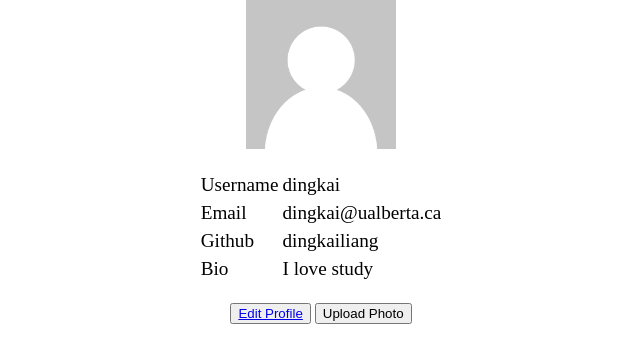
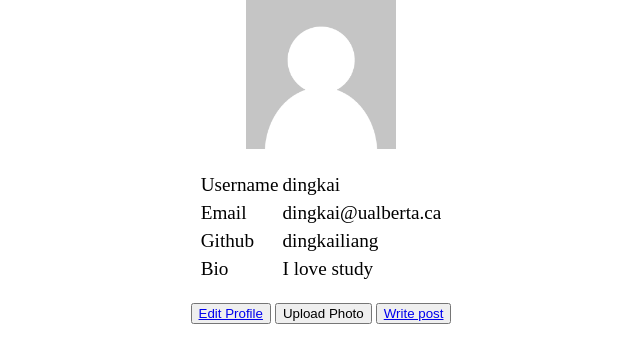
Before and after one commit to Web-Applications-and-Architect-Group/cmput404-project, a Django app: page /profile/ in a window 1280 px wide. Shown: the part 65-428 px from the top of the page, without its empty margins (319-959 px from the left). Run offline with Django 3.2, Linux system fonts and the light colour scheme; a user stored in the database is signed in; data comes from the database, SQL or seed files in the repository.

Commit message:
implemented create new post method

```diff
--- a/cmput404_project/models.py
+++ b/cmput404_project/models.py
@@ -1,6 +1,8 @@
 from django.db import models
 from django.utils.encoding import python_2_unicode_compatible
 from django.contrib.auth.models import User
+import datetime
+from django.utils import timezone
 
 @python_2_unicode_compatible
 class Profile(models.Model):
@@ -20,8 +22,13 @@ class Profile(models.Model):
 class Post(models.Model):
     author = models.ForeignKey(User, on_delete=models.CASCADE)
     post_text = models.CharField(max_length=200)
-    pub_date = models.DateField('date published')
+    pub_datetime = models.DateTimeField('date published')
 	# votes = models.IntegerField(default=0)
+
+    @classmethod
+    def create(cls, user, post_text):
+        new_post = cls(author=user, post_text=post_text, pub_datetime=timezone.now() )
+        return new_post
 
     def __str__(self):
         return self.post_text
--- a/cmput404_project/templates/profile/profile.html
+++ b/cmput404_project/templates/profile/profile.html
@@ -44,5 +44,9 @@
     </button>
     <button id="show" class="uploadPhoto">Upload Photo</button>
 
+    <button id="show" class="write post">
+      <a href="{% url 'create_post' %}">Write post</a>
+    </button>
+
 
 </body>
--- a/cmput404_project/urls.py
+++ b/cmput404_project/urls.py
@@ -24,6 +24,7 @@ urlpatterns = [
  	url(r'^profile/$', views.profile, name="profile"),
     url(r'^profile/edit$', views.profile_edit, name="profile_edit"),
     url(r'^profile/update$', views.profile_update, name="profile_update"),
+    url(r'^create_post$', views.create_post, name="create_post"),
     url(r'^$', views.home ,name="home"),
     url(r'^admin/', admin.site.urls),
 ]
--- a/cmput404_project/views.py
+++ b/cmput404_project/views.py
@@ -2,7 +2,7 @@ from django.http import HttpResponse, HttpResponseRedirect
 from django.shortcuts import render
 from django.contrib.auth.decorators import login_required
 import os
-from .models import Profile
+from .models import Profile, Post
 from django.contrib.auth.models import User
 from django.core.urlresolvers import reverse
 import sys
@@ -62,3 +62,14 @@ def profile_update(request):
     profile.save()
 
     return HttpResponseRedirect(reverse('profile'))
+
+@login_required
+def create_post(request):
+    """
+    Create new post view
+
+    """
+    new_post = Post.create(request.user,"a new one")
+    new_post.save()
+
+    return HttpResponseRedirect(reverse('profile'))
```
Also changed, not shown: cmput404_project/migrations/0003_post.py, db.sqlite3.
